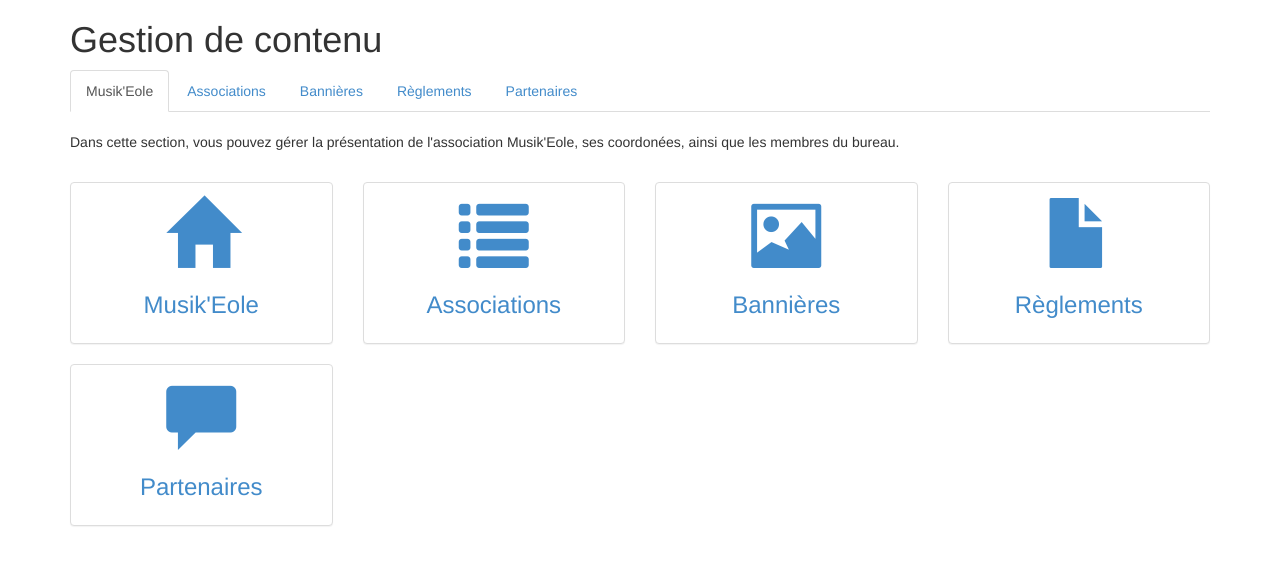
After one commit to Donnajess/musikeole, a PHP site: page /toor/indexContenu.php in a window 1280 px wide. The commit adds this page. Shown: the top 565 px of the page. Run offline with PHP 8.4, Linux system fonts and the light colour scheme.

Commit message:
contenu : index, renommage du controleur

```diff
--- a/assets/css/style.css
+++ b/assets/css/style.css
@@ -35,6 +35,16 @@ body{
 	height: 250px;
 }
 
+.panel-body .glyphicon{
+	font-size: 5em;
+	text-align: center;
+	width: 100%;
+}
+
+.panel-body h3{
+	text-align: center;
+}
+
 /* Menu */
 
 
--- a/toor/cGestionContenu.php
+++ b/toor/cGestionContenuMusikEole.php
@@ -22,10 +22,6 @@
 
 	switch ($action) {
 
-		case 'index':
-			include('vues/contenu/index.php');
-			break;
-
 		default:
 			$messageErreur = 'Désolé, une erreur est survenue.';
 			include('vues/erreur.php');
--- /dev/null
+++ b/toor/indexContenu.php
@@ -0,0 +1,95 @@
+<?php include("includes/header.php"); ?>
+<div class="container">
+	<div class="row">
+		<div class="col-md-12">
+			<h1>Gestion de contenu</h1>
+			<ul class="nav nav-tabs">
+				<li class="active"><a href="#musikeole" data-toggle="tab">Musik'Eole</a></li>
+				<li><a href="#associations" data-toggle="tab">Associations</a></li>
+				<li><a href="#bannieres" data-toggle="tab">Bannières</a></li>
+				<li><a href="#reglements" data-toggle="tab">Règlements</a></li>
+				<li><a href="#partenaires" data-toggle="tab">Partenaires</a></li>
+			</ul>
+			<div class="tab-content">
+				<div class="tab-pane active" id="musikeole">
+					<p>
+						Dans cette section, vous pouvez gérer la présentation de l'association Musik'Eole, ses coordonées, ainsi que les membres du bureau.
+					</p>
+				</div>
+				<div class="tab-pane" id="associations">
+					<p>
+						Dans cette section, vous pouvez gérer les présentations de chaque association satellite (Création, suppression, modification) ainsi que la présentation de l'école de musique.
+					</p>
+				</div>
+				<div class="tab-pane" id="bannieres">
+					<p>
+						Dans cette section, vous choisissez les bannières à afficher pour chaque catégorie de pages du site.
+					</p>
+				</div>
+				<div class="tab-pane" id="reglements">
+					<p>
+						Dans cette section, vous pouvez mettre en ligne le règlement intérieur et la charte d'utilisation du site, au format .pdf.
+					</p>
+				</div>
+				<div class="tab-pane" id="partenaires">
+					<p>
+						Dans cette section, vous pouvez gérer les adresses utiles, les publicités, ainsi que les logos des partenaires.
+					</p>
+				</div>
+			</div>
+		</div>
+	</div>
+	<div class="row">
+		<div class="col-md-3">
+			<div class="panel panel-default">
+				<div class="panel-body">
+					<a href="#">
+						<span class="glyphicon glyphicon-home"></span>
+						<h3>Musik'Eole</h3>
+					</a>
+				</div>
+			</div>
+		</div>
+		<div class="col-md-3">
+			<div class="panel panel-default">
+				<div class="panel-body">
+					<a href="#">
+						<span class="glyphicon glyphicon-list"></span>
+						<h3>Associations</h3>
+					</a>
+				</div>
+			</div>
+		</div>
+		<div class="col-md-3">
+			<div class="panel panel-default">
+				<div class="panel-body">
+					<a href="#">
+						<span class="glyphicon glyphicon-picture"></span>
+						<h3>Bannières</h3>
+					</a>
+				</div>
+			</div>
+		</div>
+		<div class="col-md-3">
+			<div class="panel panel-default">
+				<div class="panel-body">
+					<a href="#">
+						<span class="glyphicon glyphicon-file"></span>
+						<h3>Règlements</h3>
+					</a>
+				</div>
+			</div>
+		</div>
+		<div class="col-md-3">
+			<div class="panel panel-default">
+				<div class="panel-body">
+					<a href="#">
+						<span class="glyphicon glyphicon-comment"></span>
+						<h3>Partenaires</h3>
+					</a>
+				</div>
+			</div>
+		</div>
+	</div>
+</div>
+<?php include("includes/footer.php"); ?>
```
Also changed, not shown: toor/index.php (+13 -21 lines), toor/vues/contenu/index.php (deleted, +0 -41 lines).
